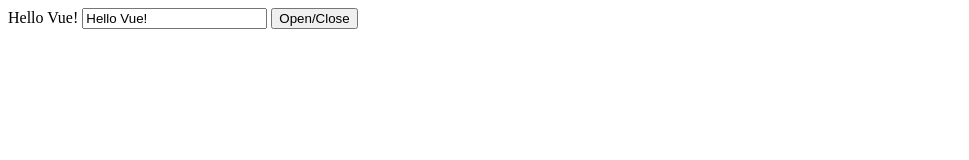
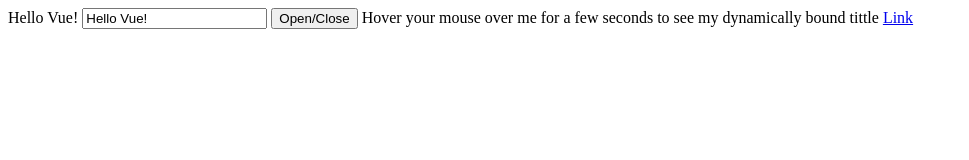
Before and after one commit to MarianaMoya/curso-vue, a plain HTML site: page index.html in a window 1280 px wide. Shown: the whole page, without its empty margins (0-969 px from the left). Drawn offline with nearby package versions, Linux system fonts and the light colour scheme.

Commit message:
v-bind y Link correlacionado al input

```diff
--- a/index.html
+++ b/index.html
@@ -9,6 +9,13 @@
 		{{ message }}
 		<input v-model="message">
 		<button v-on:click="seen = !seen"> Open/Close</button><!--Si esta true pasa a false y viceversa-->
+
+		<span v-bind:tittle="message">
+			Hover your mouse over me for a few seconds
+			to see my dynamically bound tittle
+		</span>
+
+		<a v-bind:href="message">Link</a>
 
 		<span v-if="seen"> Now you see me</span>
 
```
